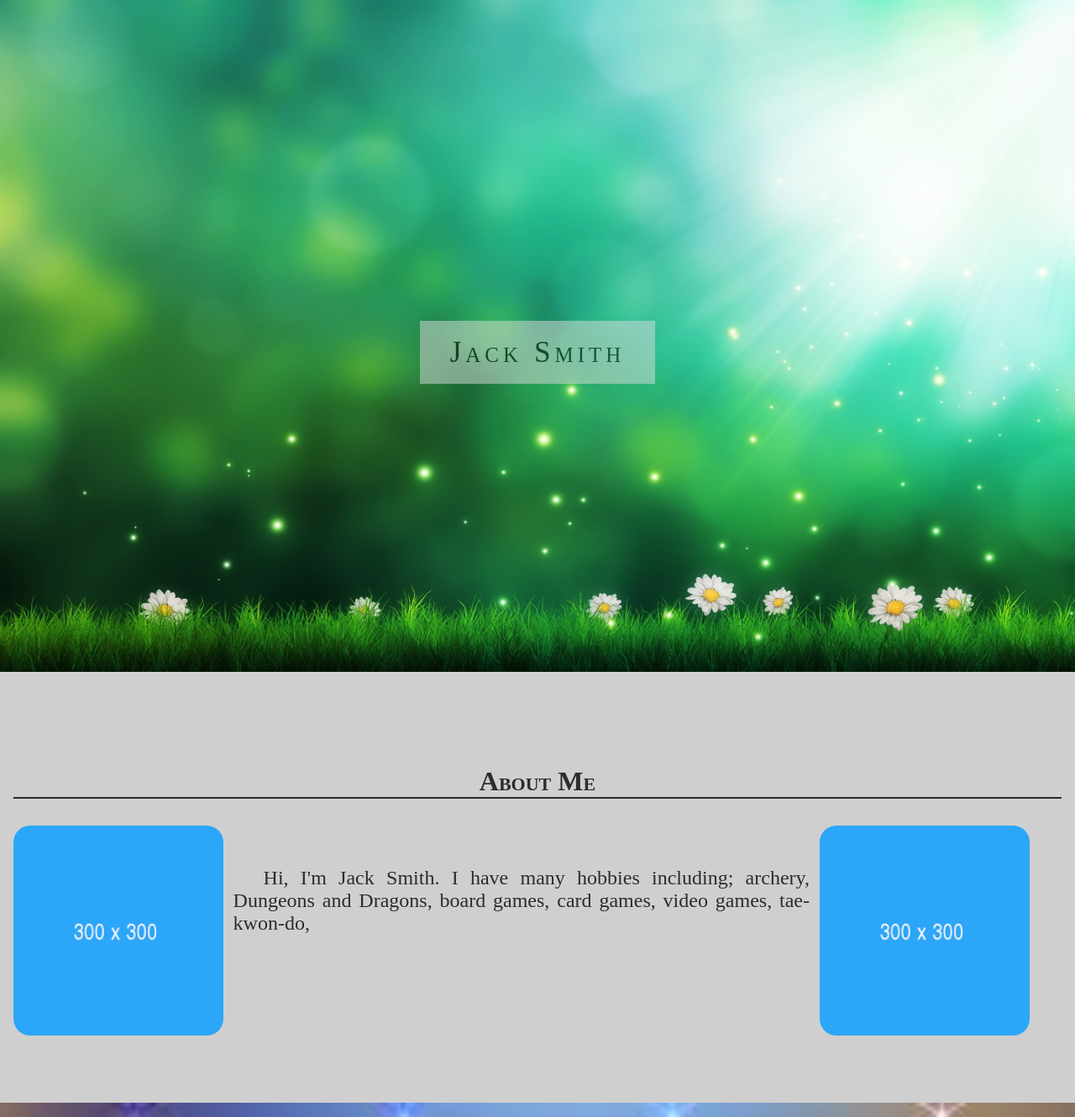
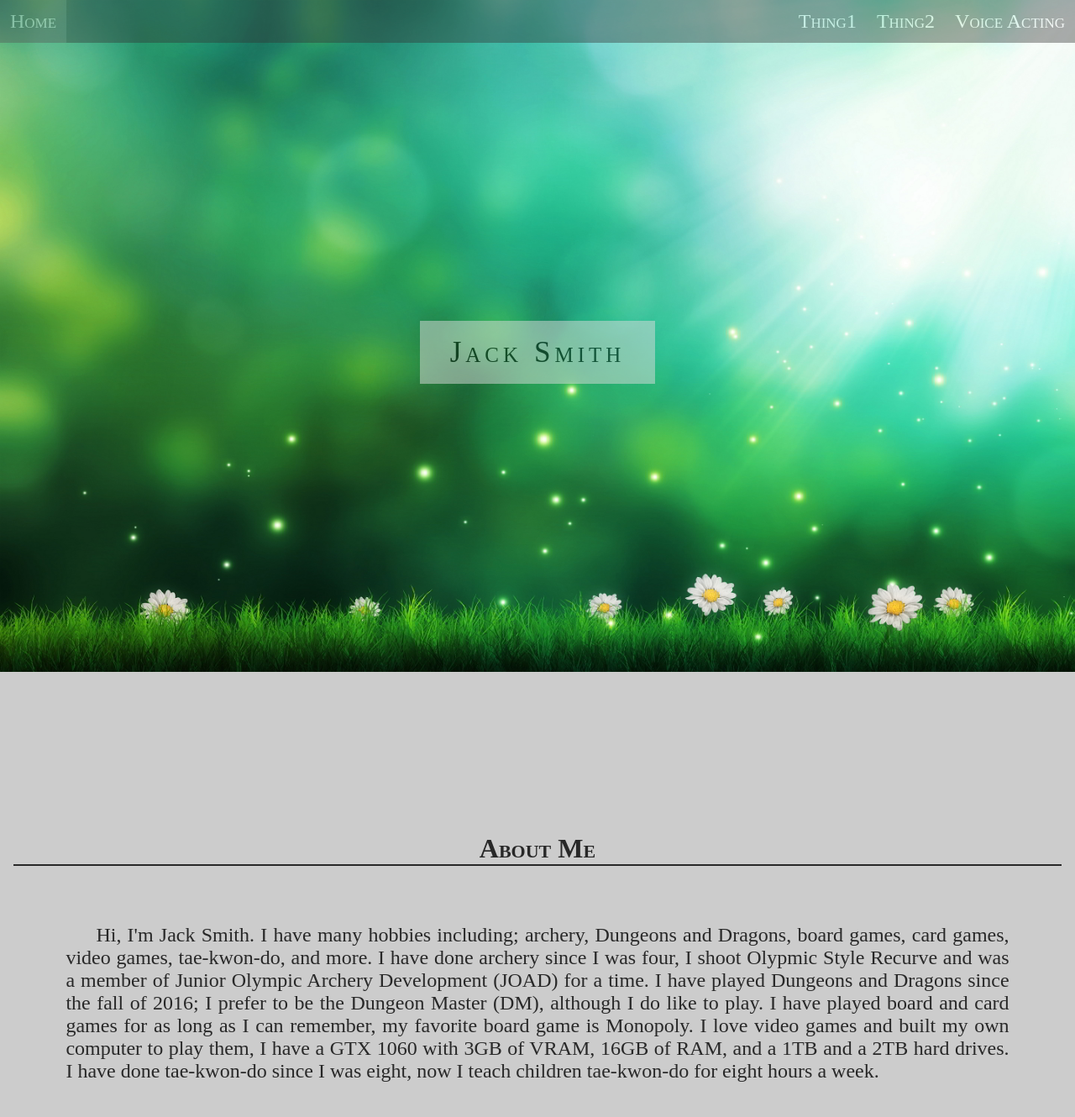
Before and after one commit to jackmega/pixelated_fantasy, a plain HTML site: page voice/index.html in a window 1280 px wide. Shown: the top 1330 px of the page at 84% size. Drawn offline with Linux system fonts and the light colour scheme.

Commit message:
added nav to voice page

```diff
--- a/voice/css/master.css
+++ b/voice/css/master.css
@@ -3,6 +3,48 @@ body, html {
 	margin: 0;
 	padding: 0;
 }
+
+nav {
+	width: 100%;
+	background-color: #333;
+	opacity: .2;
+	position: fixed;
+	z-index: 1;
+	-webkit-transition: all .5s .2s;
+	-moz-transition: all .5s .2s;
+	-o-transition: all .5s .2s;
+}
+nav:hover {
+	opacity: .4;
+	-webkit-transition: all .5s .2s;
+	-moz-transition: all .5s .2s;
+	-o-transition: all .5s .2s;
+}
+.nav-item {
+	padding: .5em;
+	font-size: 1.5em;
+	background-color: #333;
+	color: #eee;
+	text-decoration: none;
+	margin: 0;
+	font-variant: small-caps;
+	-webkit-transition: all .5s .2s;
+	-moz-transition: all .5s .2s;
+	-o-transition: all .5s .2s;
+}
+.nav-item:hover {
+	background-color: #555;
+	-webkit-transition: all .5s .2s;
+	-moz-transition: all .5s .2s;
+	-o-transition: all .5s .2s;
+}
+.left {
+	float: left;
+}
+.right {
+	float: right;
+}
+
 .parallax1 {
 	background-image: url('../img/background.jpg');
 	height: 100%;
@@ -58,11 +100,16 @@ body, html {
 }
 
 .section {
-	background-color: #ddd;
+	height: 50%;
+	padding: 5em 0;
+	background-color: #ccc;
 	display: flex;
 	flex-wrap: wrap;
 	flex-direction: row;
 	justify-content: space-around;
+	-webkit-transition: all .5s .2s;
+	-moz-transition: all .5s .2s;
+	-o-transition: all .5s .2s;
 }
 .item {
 	width: 100%;
@@ -73,7 +120,7 @@ body, html {
 	-moz-transition: all .5s .2s;
 	-o-transition: all .5s .2s;
 }
-.item:hover {
+.item:hover, .section:hover, .section:hover .item {
 	background-color: #bbb;
 	opacity: 1;
 	-webkit-transition: all .5s .2s;
@@ -95,9 +142,9 @@ body, html {
 .item-p {
 	text-indent: 1.5em;
 	font-size: 1em;
-	width: 55%;
+	width: 90%;
 	text-align: justify;
-	margin: .5em;
+	margin: auto;
 	font-size: 1.5em;
 	padding: 3% 0;
 }
--- a/voice/index.html
+++ b/voice/index.html
@@ -3,10 +3,18 @@
 <head>
 	<link href='css/master.css' rel='stylesheet' type='text/css'>
 	<meta name="viewport" content="width=device-width, initial-scale=1">
-	<title>Jack Smith</title>
+	<title>Voice Acting | Jack Smith</title>
 	<link href='img/icon.png' rel='icon' type='icon'>
 </head>
 <body>
+	<header>
+		<nav>
+			<a href='../' class='nav-item left'>Home</a>
+			<a href='' class='nav-item right'>Voice Acting</a>
+			<a href='' class='nav-item right'>Thing2</a>
+			<a href='' class='nav-item right'>Thing1</a>
+		</nav>
+	</header>
 	<div class="parallax1">
 		<div class='caption'>
 			<span>Jack Smith</span>
@@ -16,9 +24,7 @@
 		<div class='item'>
 			<p class='item-title'>About Me</p>
 				<div class='item-content'>
-					<img class='item-img' src='img/img1.png'>
-					<p class='item-p'>Hi, I'm Jack Smith. I have many hobbies including; archery, Dungeons and Dragons, board games, card games, video games, tae-kwon-do, </p>
-					<img class='item-img' src='img/img1.png'>
+					<p class='item-p'>Hi, I'm Jack Smith. I have many hobbies including; archery, Dungeons and Dragons, board games, card games, video games, tae-kwon-do, and more. I have done archery since I was four, I shoot Olypmic Style Recurve and was a member of Junior Olympic Archery Development (JOAD) for a time. I have played Dungeons and Dragons since the fall of 2016; I prefer to be the Dungeon Master (DM), although I do like to play. I have played board and card games for as long as I can remember, my favorite board game is Monopoly. I love video games and built my own computer to play them, I have a GTX 1060 with 3GB of VRAM, 16GB of RAM, and a 1TB and a 2TB hard drives. I have done tae-kwon-do since I was eight, now I teach children tae-kwon-do for eight hours a week.</p>
 				</div>
 		</div>
 	</div>
@@ -27,15 +33,10 @@
 		<div class='item'>
 			<p class='item-title'>Title!</p>
 				<div class='item-content'>
-					<img class='item-img' src='img/img1.png'>
 					<p class='item-p'>Lorem ipsum dolor sit amet, consectetur adipiscing elit. Donec id sapien porttitor, ullamcorper ligula vel, pellentesque magna. Donec interdum sem id pharetra molestie. Fusce consequat, eros vel porttitor dapibus, augue eros facilisis lorem, a efficitur nulla nunc eget lectus. Vivamus vestibulum congue tristique. Fusce id dolor id sem laoreet consectetur. Curabitur molestie, velit vel tincidunt pulvinar, lorem ante porta neque, in mollis ligula arcu eu erat. Lorem ipsum dolor sit amet, consectetur adipiscing elit. Morbi tempus quis lectus sed ornare. Nullam ornare ex pharetra, sollicitudin urna sit amet, varius dolor. Donec fermentum lorem in magna efficitur dictum non sit amet purus. Suspendisse potenti. Phasellus orci dolor, dignissim quis porta nec, lacinia a ligula. Vivamus pellentesque euismod aliquam. Aenean a augue ipsum.</p>
-					<img class='item-img' src='img/img1.png'>
 				</div>
 		</div>
 	</div>
 	<div class="parallax3"></div>
-	<footer>
-		<a href='../'>Home</a>
-	</footer>
 </body>
 </html>
```
Also changed, not shown: index.html (+1 -1 lines).
